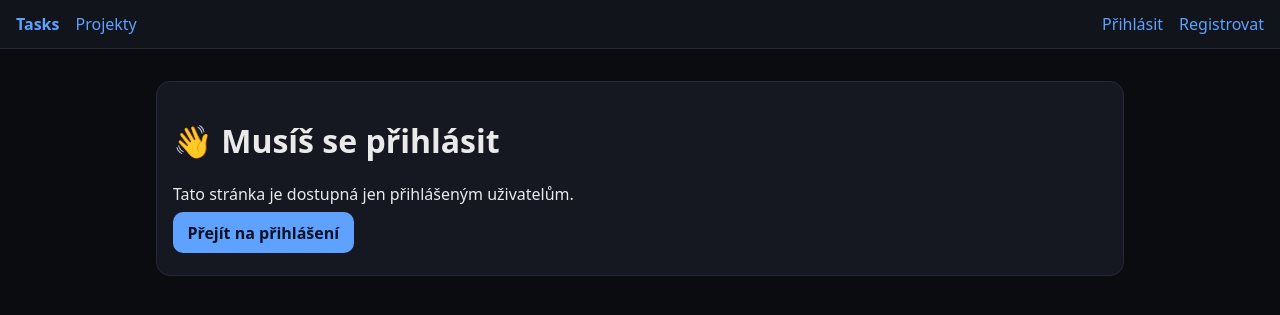
After one commit to ejdem487/Webove_aplikace, a FastAPI app: template task_tracker_fastapi_fixed/templates/errors/401.html in a window 1280 px wide. The commit adds this page. Shown: the top 315 px of the page. Run offline with FastAPI, Linux system fonts and the light colour scheme; the template is opened without the code that fills it, so the values that code supplies are empty.

Commit message:
fungujici lepsi design

```diff
--- a/task_tracker_fastapi_fixed/app/auth.py
+++ b/task_tracker_fastapi_fixed/app/auth.py
@@ -34,6 +34,7 @@ def register(request: Request, email: str = Form(...), password: str = Form(...)
     user = User(email=email, password_hash=bcrypt.hash(password), full_name=full_name, role="USER")
     db.add(user); db.commit()
     request.session["user_id"] = user.id
+    request.session["role"] = user.role
     return RedirectResponse(url="/", status_code=303)
 
 @router.get("/logout")
--- a/task_tracker_fastapi_fixed/app/main.py
+++ b/task_tracker_fastapi_fixed/app/main.py
@@ -44,3 +44,11 @@ def index(request: Request, db: Session = Depends(get_db)):
     projects = db.query(Project).join(ProjectMember).filter(ProjectMember.user_id == my_id).all()
     tasks = db.query(Task).filter((Task.assignee_id == my_id)).order_by(Task.updated_at.desc()).limit(10).all()
     return templates.TemplateResponse("index.html", {"request": request, "projects": projects, "tasks": tasks})
+
+@app.exception_handler(401)
+async def unauthorized(request, exc):
+    return templates.TemplateResponse("errors/401.html", {"request": request}, status_code=401)
+
+@app.exception_handler(403)
+async def forbidden(request, exc):
+    return templates.TemplateResponse("errors/403.html", {"request": request}, status_code=403)
--- a/task_tracker_fastapi_fixed/app/routers/admin.py
+++ b/task_tracker_fastapi_fixed/app/routers/admin.py
@@ -15,10 +15,12 @@ def list_users(request: Request, db: Session = Depends(get_db)):
     users = db.query(User).all()
     return templates.TemplateResponse("admin/users.html", {"request": request, "users": users})
 
-@router.post("/users/{user_id}/role", response_class=HTMLResponse, dependencies=[Depends(role_required("ADMIN"))])
-def change_role(user_id: int, role: str = Form(...), db: Session = Depends(get_db)):
+@router.post("/users/{user_id}/role", dependencies=[Depends(role_required("ADMIN"))])
+def change_role(user_id: int, role: str = Form(...), db: Session = Depends(get_db), request: Request = None):
     user = db.get(User, user_id)
     if user:
         user.role = role
         db.commit()
+        if request and request.session.get("user_id") == user.id:
+            request.session["role"] = role
     return RedirectResponse(url="/admin/users", status_code=303)
--- a/task_tracker_fastapi_fixed/static/styles.css
+++ b/task_tracker_fastapi_fixed/static/styles.css
@@ -19,3 +19,4 @@ input, select, textarea { background:#0f1220; color: var(--text); border:1px sol
 .alert { background:#29151a; border:1px solid #512232; padding:.6rem .8rem; border-radius:10px; color:#ffb3c1; }
 .comments { list-style:none; padding:0; display:flex; flex-direction:column; gap:.6rem; }
 @media (max-width: 800px){ .grid{ grid-template-columns: 1fr; } }
+.muted{color:var(--muted); margin-right:.8rem}
--- /dev/null
+++ b/task_tracker_fastapi_fixed/templates/errors/401.html
@@ -0,0 +1,9 @@
+{% extends 'base.html' %}
+{% block title %}Nepřihlášen{% endblock %}
+{% block content %}
+  <div class="card">
+    <h1>👋 Musíš se přihlásit</h1>
+    <p>Tato stránka je dostupná jen přihlášeným uživatelům.</p>
+    <p><a class="btn" href="/auth/login">Přejít na přihlášení</a></p>
+  </div>
+{% endblock %}
--- a/task_tracker_fastapi_fixed/templates/partials/nav.html
+++ b/task_tracker_fastapi_fixed/templates/partials/nav.html
@@ -1,13 +1,14 @@
-
 <nav class="nav">
   <a href="/" class="brand">Tasks</a>
   <a href="/projects">Projekty</a>
+  {% set role = request.session.get('role') %}
+  {% if role == 'ADMIN' %}
+    <a href="/admin/users">Admin</a>
+  {% endif %}
+  <span class="spacer"></span>
   {% if request.session.get('user_id') %}
-    <a href="/admin/users">Admin</a>
-    <span class="spacer"></span>
     <a href="/auth/logout">Odhlásit</a>
   {% else %}
-    <span class="spacer"></span>
     <a href="/auth/login">Přihlásit</a>
     <a href="/auth/register">Registrovat</a>
   {% endif %}
--- a/task_tracker_fastapi_fixed/templates/projects/list.html
+++ b/task_tracker_fastapi_fixed/templates/projects/list.html
@@ -3,7 +3,9 @@
 {% block title %}Projekty{% endblock %}
 {% block content %}
 <h1>Projekty</h1>
-<p><a class="btn" href="/projects/new">+ Nový projekt</a></p>
+{% if request.session.get('role') in ['ADMIN','MANAGER'] %}
+  <p><a class="btn" href="/projects/new">+ Nový projekt</a></p>
+{% endif %}
 <table class="table">
   <thead><tr><th>Název</th><th>Vlastník</th></tr></thead>
   <tbody>
```
Also changed, not shown: task_tracker_fastapi_fixed/templates/errors/403.html (added, +9 -0 lines), task_tracker_fastapi_fixed/app.db.
